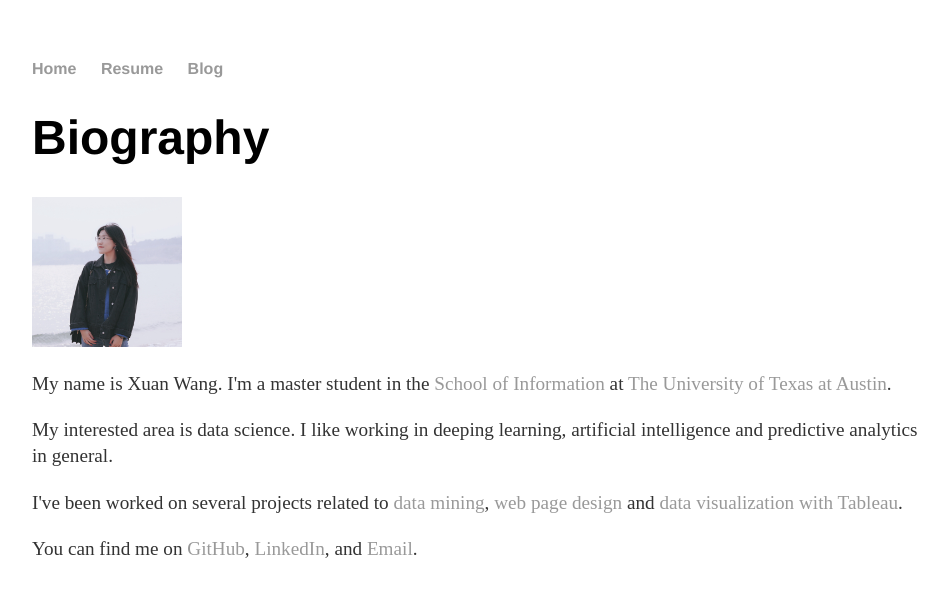
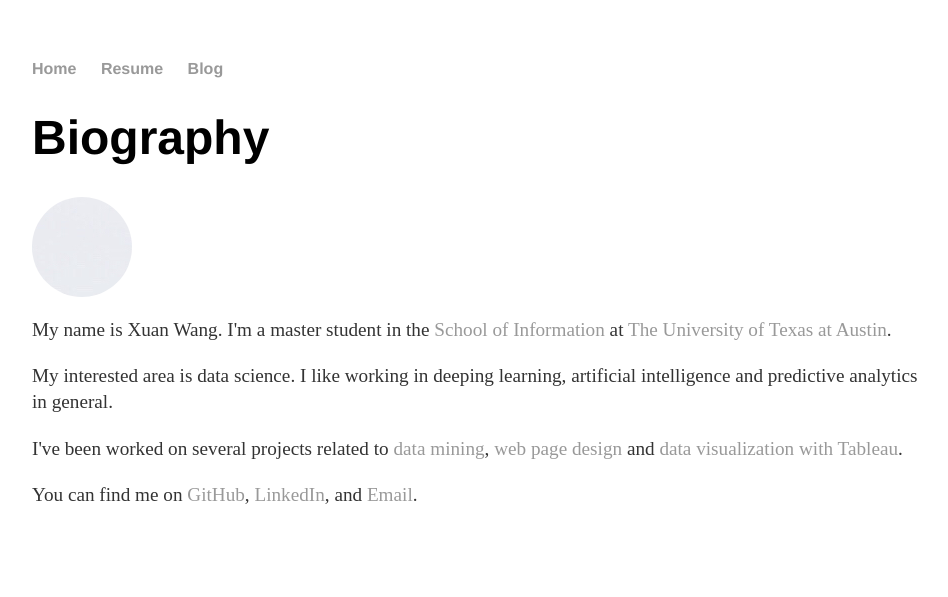
Before and after one commit to xxuanwang-zz/Portfolio, a Jekyll site: the page built from index.html, in a window 1280 px wide. Shown: the top 597 px of the page, without its empty margins (160-1108 px from the left). Built offline with Jekyll 4.4.1, drawn with Linux system fonts in a browser that asks for light colours.

Commit message:
Update index.html

```diff
--- a/index.html
+++ b/index.html
@@ -7,7 +7,9 @@
     <h1>Biography</h1>
   </header>
   <section id="about">
-    <img src="./img/me.jpg" height="150"/>
+    <div style="width:100px; height:100px; border-radius:50%; overflow:hidden;">
+    <img src="./img/me.jpg"/>
+    </div>
     <p>
       My name is Xuan Wang. I'm a master student in the <a href="https://www.ischool.utexas.edu/">School of Information</a> at <a href="https://www.utexas.edu/">The University of Texas at Austin</a>.
     </p>
```
